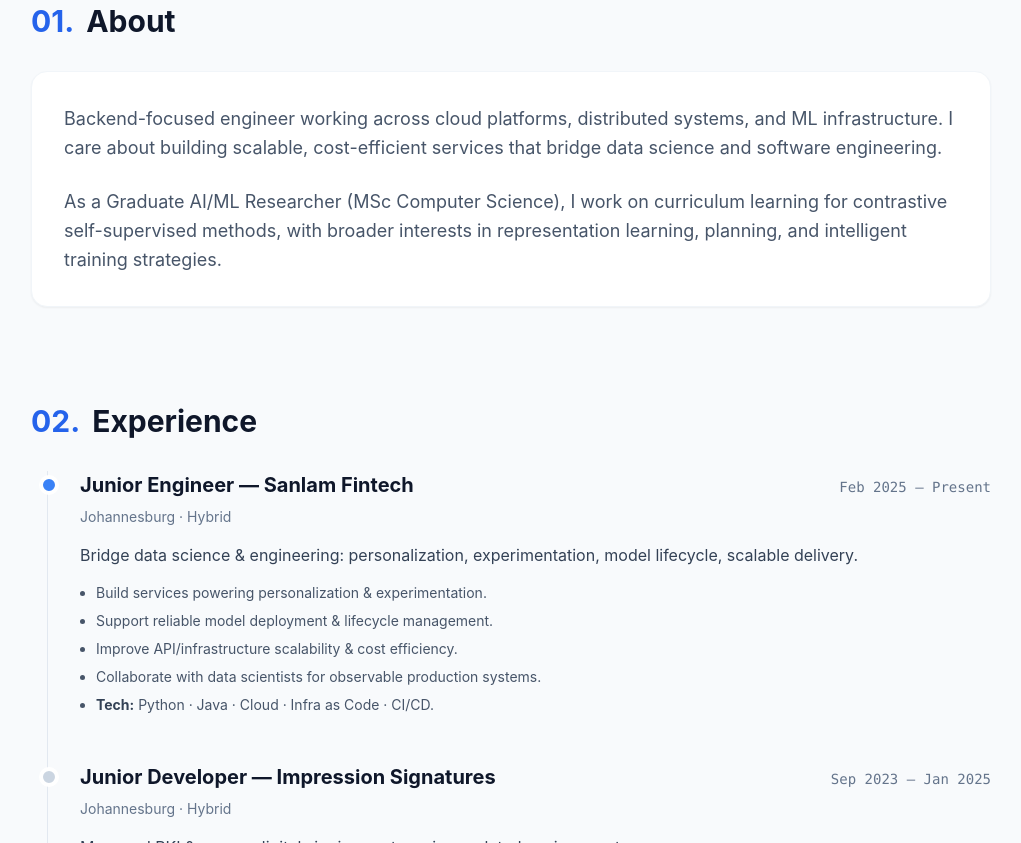
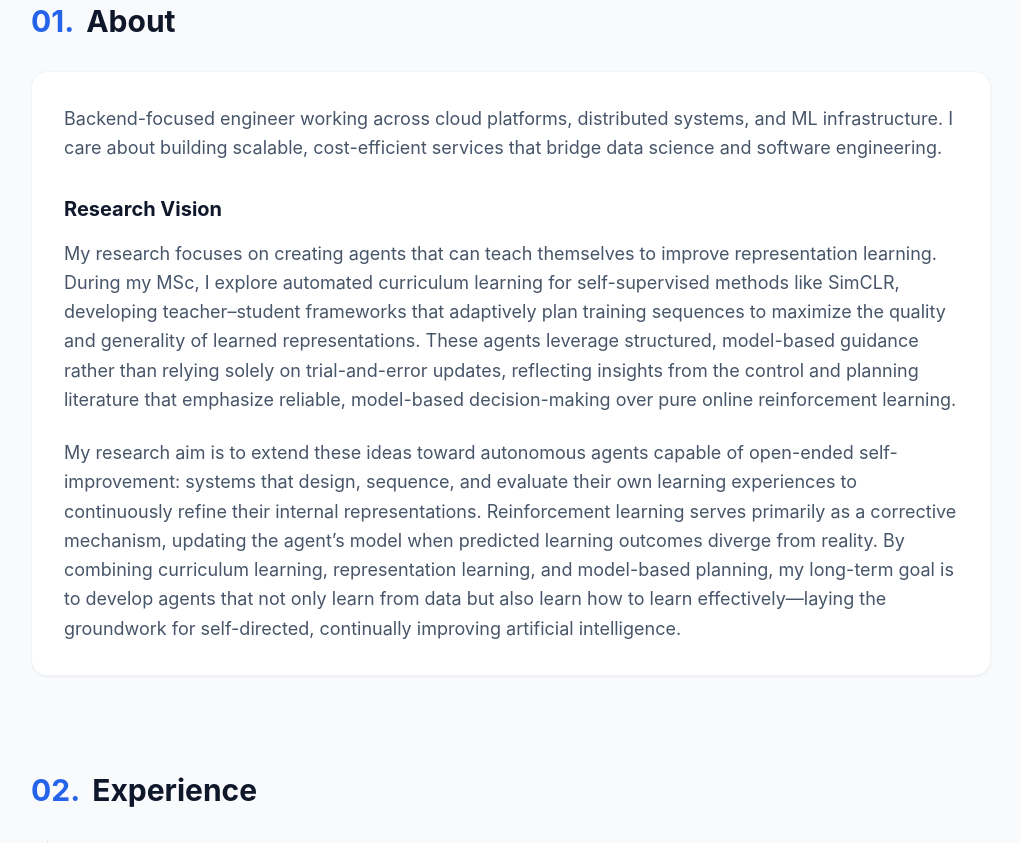
Before and after one commit to MutshidziPhaswana/MutshidziPhaswana.github.io, a plain HTML site: page index.html in a window 1280 px wide. Shown: the part 731-1574 px from the top of the page, without its empty margins (129-1150 px from the left). Drawn offline with nearby package versions, Linux system fonts and the light colour scheme.

Commit message:
Enhance About section with detailed research vision and updated description of AI/ML focus

```diff
--- a/index.html
+++ b/index.html
@@ -130,13 +130,17 @@
       <span class="text-blue-600 dark:text-blue-400">01.</span> About
     </h2>
     <div class="bg-white dark:bg-slate-800/50 rounded-2xl p-6 md:p-8 shadow-sm border border-slate-100 dark:border-slate-700/50">
-      <p class="text-lg text-slate-600 dark:text-slate-300 leading-relaxed mb-6">
+      <p class="text-lg text-slate-600 dark:text-slate-300 leading-relaxed mb-8">
         Backend-focused engineer working across cloud platforms, distributed systems, and ML infrastructure.
         I care about building scalable, cost-efficient services that bridge data science and software engineering.
       </p>
+
+      <h3 class="text-xl font-bold text-slate-900 dark:text-white mb-4">Research Vision</h3>
+      <p class="text-lg text-slate-600 dark:text-slate-300 leading-relaxed mb-6">
+        My research focuses on creating agents that can teach themselves to improve representation learning. During my MSc, I explore automated curriculum learning for self-supervised methods like SimCLR, developing teacher–student frameworks that adaptively plan training sequences to maximize the quality and generality of learned representations. These agents leverage structured, model-based guidance rather than relying solely on trial-and-error updates, reflecting insights from the control and planning literature that emphasize reliable, model-based decision-making over pure online reinforcement learning.
+      </p>
       <p class="text-lg text-slate-600 dark:text-slate-300 leading-relaxed">
-        As a Graduate AI/ML Researcher (MSc Computer Science), I work on curriculum learning for contrastive self-supervised methods,
-        with broader interests in representation learning, planning, and intelligent training strategies.
+        My research aim is to extend these ideas toward autonomous agents capable of open-ended self-improvement: systems that design, sequence, and evaluate their own learning experiences to continuously refine their internal representations. Reinforcement learning serves primarily as a corrective mechanism, updating the agent’s model when predicted learning outcomes diverge from reality. By combining curriculum learning, representation learning, and model-based planning, my long-term goal is to develop agents that not only learn from data but also learn how to learn effectively—laying the groundwork for self-directed, continually improving artificial intelligence.
       </p>
     </div>
   </section>
```
